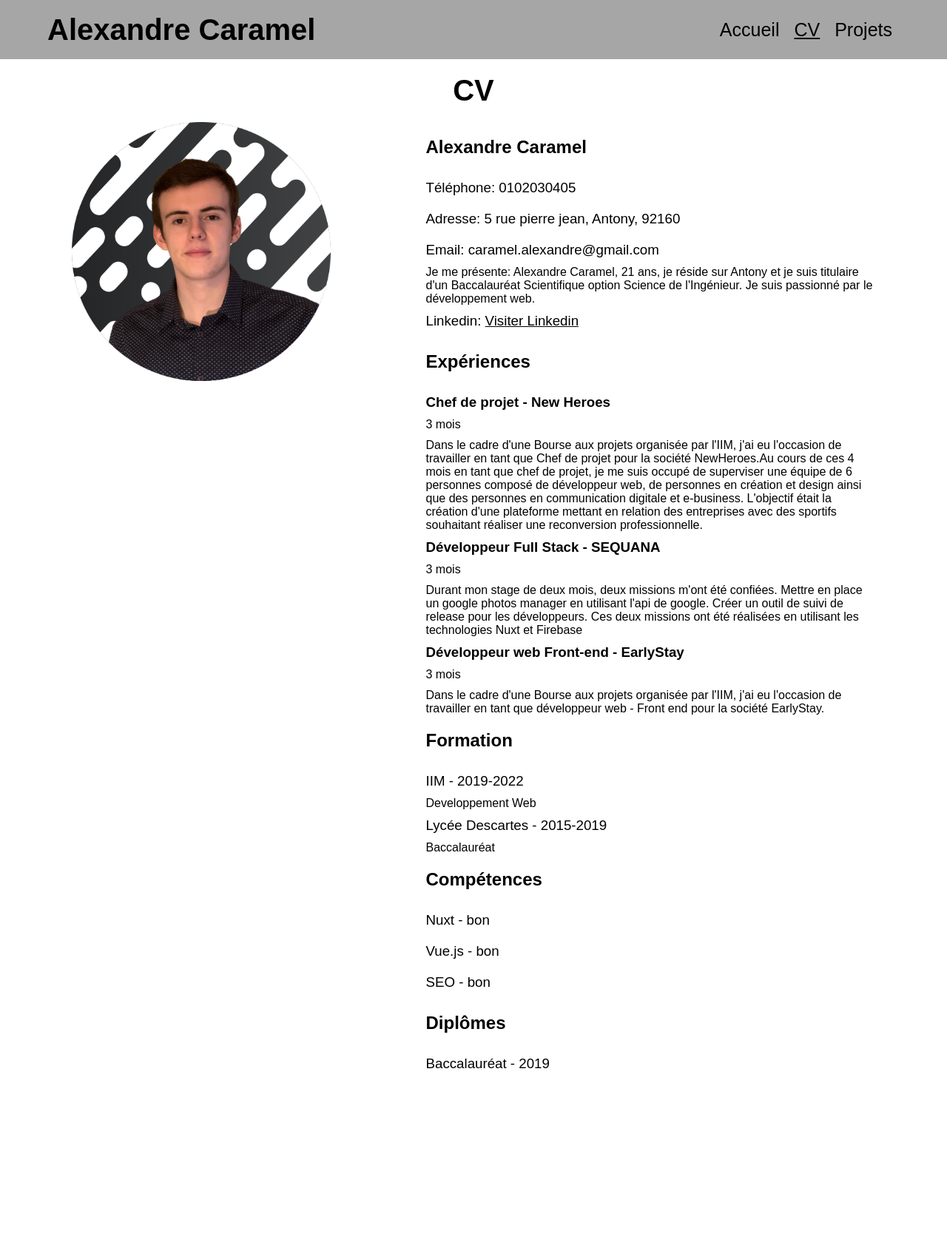
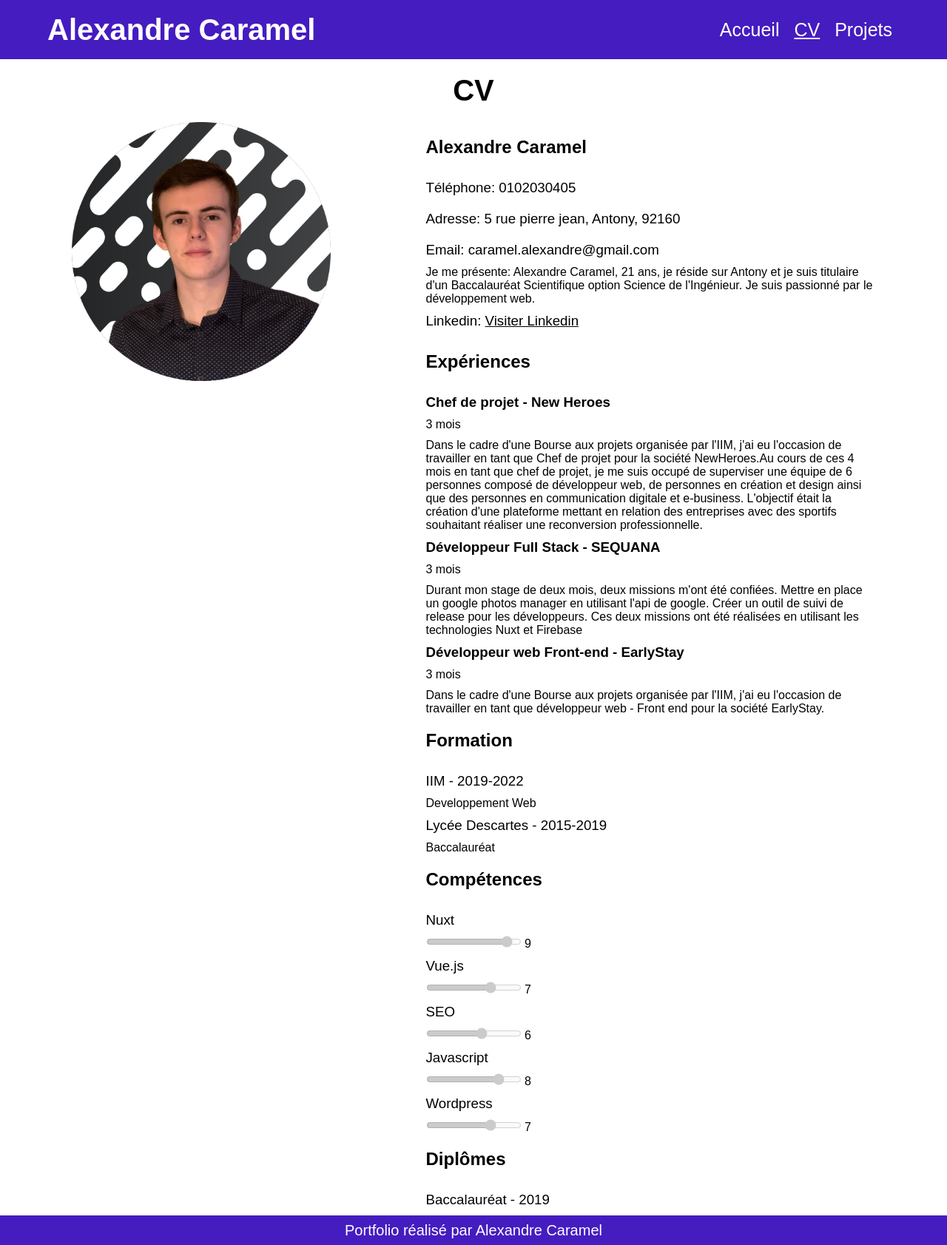
Before and after one commit to Terminev/IIM-react-projet1, a React (Create React App) app: page /cv in a window 1280 px wide. Shown: the whole page at 74% size. Before the commit the page ends 1459 px from the top, so only its background shows below. Built offline with nearby package versions, Linux system fonts and the light colour scheme.

Commit message:
ADD footer

```diff
--- a/src/App.js
+++ b/src/App.js
@@ -1,3 +1,4 @@
+import Footer from './components/Footer';
 import Nav from './components/Nav';
 import Router from './routes/Routes';
 import "./Sass/helpers/_reset.scss"
@@ -7,6 +8,7 @@ function App() {
     <div>
       <Nav/>
       <Router/>
+      <Footer/>
     </div>
   );
 }
--- /dev/null
+++ b/src/Sass/components/_Footer.scss
@@ -0,0 +1,14 @@
+#Footer {
+    background-color: #451CC0;
+
+    h2 {
+        text-align: center;
+        color: white;
+        height: 5vh;
+        display: flex;
+        justify-content: center;
+        align-items: center;
+        font-size: 20px;
+        font-weight: 500;
+    }
+}
--- a/src/Sass/components/_Home.scss
+++ b/src/Sass/components/_Home.scss
@@ -1,7 +1,7 @@
 #home {
     width: 100%;
     .homeContainer{
-        height: 90vh;
+        min-height: 85vh;
         display: flex;
         justify-content: space-around;
         align-items: center;
--- a/src/Sass/components/_Nav.scss
+++ b/src/Sass/components/_Nav.scss
@@ -1,5 +1,5 @@
 #Nav {
-    background-color: rgb(167, 166, 166);
+    background-color: #451CC0;
     width: 100%;
     div {
         width: 90%;
@@ -9,7 +9,7 @@
         justify-content: space-between;
         height: 10vh;
         a{
-            color: black;
+            color: white;
             text-decoration: none;
         }
         h1 {
@@ -22,7 +22,7 @@
                 list-style: none;
                 a{
                     text-decoration: none;
-                    color: black;
+                    color: white;
                     font-size: 25px;
                     font-family: sans-serif;
                     font-weight: 500;
--- a/src/Sass/components/_Projet.scss
+++ b/src/Sass/components/_Projet.scss
@@ -1,4 +1,5 @@
 #Projet {
+    min-height: 85vh;
     h1 {
         text-align: center;
         padding: 20px 0;
--- a/src/Sass/components/_ProjetCard.scss
+++ b/src/Sass/components/_ProjetCard.scss
@@ -1,4 +1,5 @@
 #ProjetCard {
+    transition: all 0.3s ease-in-out;
     margin: 20px;
     width: 350px;
     border-radius: 15px;
@@ -20,3 +21,6 @@
         }
     }
 }
+#ProjetCard:hover{
+        transform: translateY(10px);
+}
--- a/src/Sass/components/_ProjetOpen.scss
+++ b/src/Sass/components/_ProjetOpen.scss
@@ -1,5 +1,5 @@
 #ProjetOpen {
-    min-height: 90vh;
+    min-height: 85vh;
     h2{
         font-size: 45px;
         text-align: center;
--- /dev/null
+++ b/src/components/Footer.js
@@ -0,0 +1,12 @@
+import "../Sass/components/_Footer.scss"
+
+const Footer = () => {
+
+    return (
+        <section id="Footer">
+            <h2>Portfolio réalisé par Alexandre Caramel</h2>
+        </section>
+    );
+};
+
+export default Footer;
--- a/src/data/cv.json
+++ b/src/data/cv.json
@@ -50,17 +50,27 @@
                 {
                     "id": 1,
                     "nom": "Nuxt",
-                    "niveau": "bon"
+                    "niveau": "9"
                 },
                 {
                     "id": 2,
                     "nom": "Vue.js",
-                    "niveau": "bon"
+                    "niveau": "7"
                 },
                 {
                     "id": 3,
                     "nom": "SEO",
-                    "niveau": "bon"
+                    "niveau": "6"
+                },
+                {
+                    "id": 4,
+                    "nom": "Javascript",
+                    "niveau": "8"
+                },
+                {
+                    "id": 5,
+                    "nom": "Wordpress",
+                    "niveau": "7"
                 }
             ],
             "diplomes": [
--- a/src/pages/Cv.js
+++ b/src/pages/Cv.js
@@ -50,7 +50,9 @@ const Cv = () => {
                     {
                     Data.competences.map((data, index) => (
                         <div key={index}>
-                            <h3>{data.nom} - {data.niveau}</h3>
+                            <h3>{data.nom}</h3>
+                            <input type="range" name='niveau' min="0" max="10" value={data.niveau} disabled/>
+                            <label htmlFor="niveau"> {data.niveau}</label>
                         </div>
                     ))
                     }
--- a/src/pages/NotFound.js
+++ b/src/pages/NotFound.js
@@ -4,8 +4,8 @@ const NotFound = () => {
     return (
         <div id="NotFound">
             <div id="container">
-                <h1>Page Not found</h1>
-                <p>Nothing Found</p>
+                <h1>Error 404</h1>
+                <p>Page Not found</p>
                 <a href="/">Return to Home</a>
             </div>
         </div>
```
